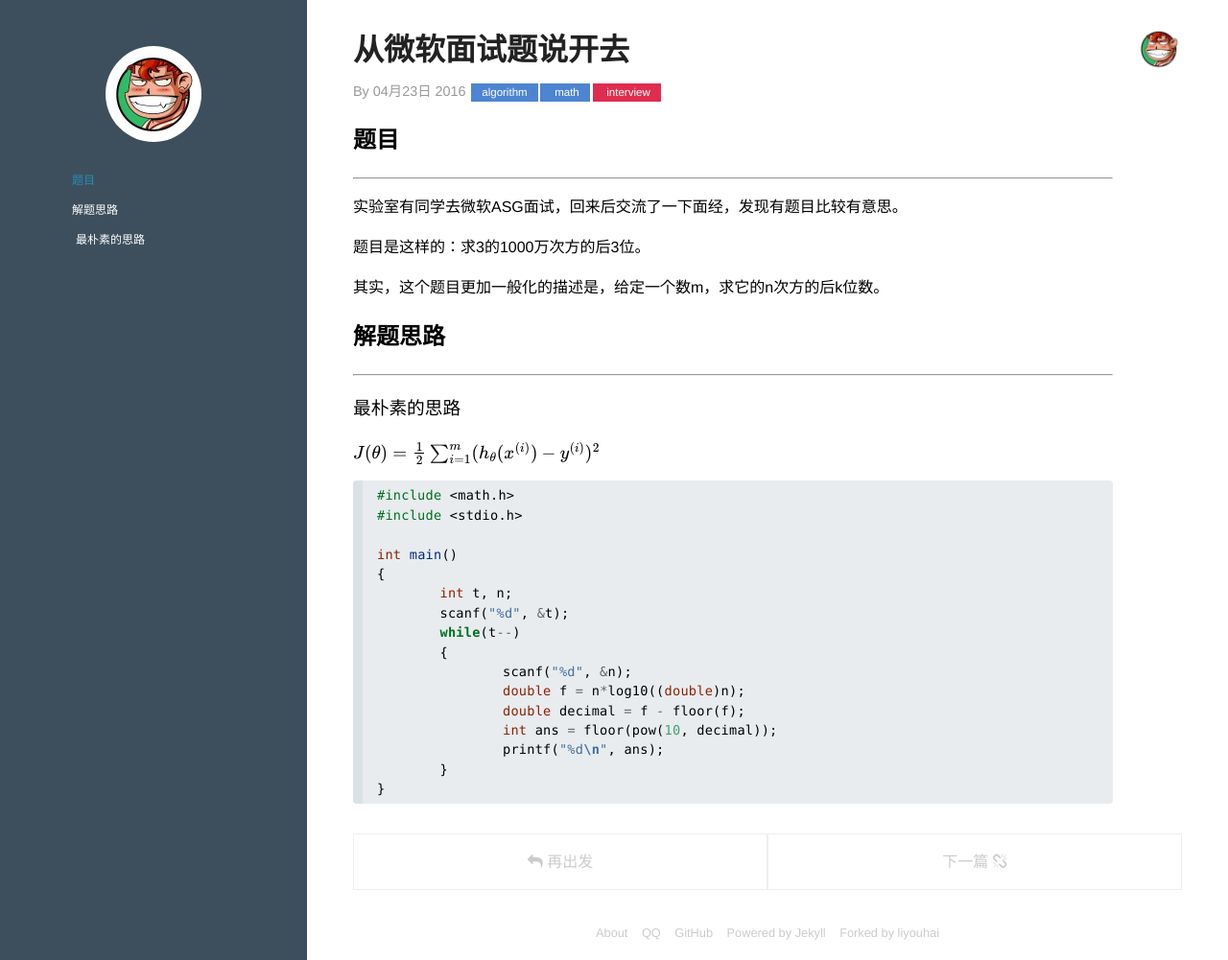
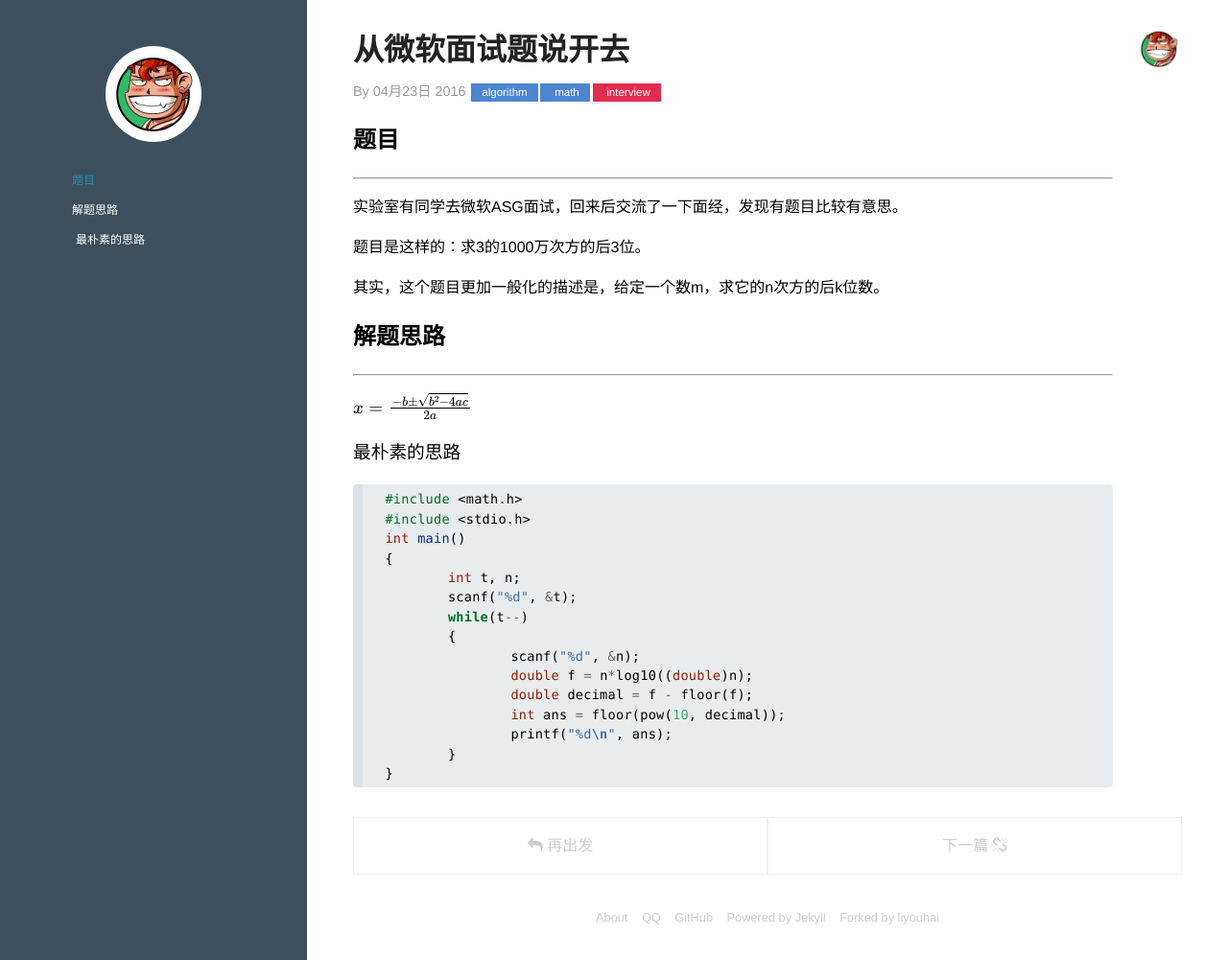
Before and after one commit to pskun/pskun.github.io, a Jekyll site: the page built from _posts/2016-04-23-ms-interview-question-extension.md, in a window 1280 px wide and 1001 px high. Shown: the whole window at 96% size. Built offline with Jekyll 4.4.1, drawn with Linux system fonts in a browser that asks for light colours; Markdown is read by kramdown in place of the engine named in the settings; formulas are drawn with MathJax 3; comment, search, counter and statistics services are not loaded; part of the change alters nothing that is shown.

```diff
--- a/_layouts/blog.html
+++ b/_layouts/blog.html
@@ -31,31 +31,7 @@
     <![endif]-->
     <script src="/js/min/jquery-1.7.2.min.js"></script>
     <!-- mathjax config similar to math.stackexchange -->
-    <script type="text/x-mathjax-config">
-        MathJax.Hub.Config({
-            jax: ["input/TeX", "output/HTML-CSS"],
-            tex2jax: {
-                inlineMath: [ ['$', '$'] ],
-                displayMath: [ ['$$', '$$']],
-                processEscapes: true,
-                skipTags: ['script', 'noscript', 'style', 'textarea', 'pre', 'code']
-            },
-            messageStyle: "none",
-            "HTML-CSS": { preferredFont: "TeX", availableFonts: ["STIX","TeX"] }
-        });
-    </script>
     <script type="text/javascript" src="http://cdn.mathjax.org/mathjax/latest/MathJax.js?config=TeX-AMS-MML_HTMLorMML"></script>
-    <!--
-     /\_ \    __                         /\ \                __
-     \//\ \  /\_\  __  __    ___   __  __\ \ \___      __   /\_\
-       \ \ \ \/\ \/\ \/\ \  / __`\/\ \/\ \\ \  _ `\  /'__`\ \/\ \
-        \_\ \_\ \ \ \ \_\ \/\ \L\ \ \ \_\ \\ \ \ \ \/\ \L\.\_\ \ \
-        /\____\\ \_\/`____ \ \____/\ \____/ \ \_\ \_\ \__/.\_\\ \_\
-        \/____/ \/_/`/___/> \/___/  \/___/   \/_/\/_/\/__/\/_/ \/_/
-                       /\___/
-                       \/__/
-     图像可以到http://asciigen.com/  生成..记得翻墙才能正常生成.如不方便可以博客留言我帮你生成
-     -->
 </head>
 
 <body>
--- a/_layouts/post.html
+++ b/_layouts/post.html
@@ -13,19 +13,6 @@ layout: blog
             class="post-category " href="/tag/#{{ page.tags | first }}"> {{ page.tags | first }}</a><a
             class="post-category " href="/tag/#{{ page.tags[1] }}">  {{ page.tags[1] }}</a>
     </p>
-    <script type="text/x-mathjax-config">
-        MathJax.Hub.Config({
-            jax: ["input/TeX", "output/HTML-CSS"],
-            tex2jax: {
-                inlineMath: [ ['$', '$'] ],
-                displayMath: [ ['$$', '$$']],
-                processEscapes: true,
-                skipTags: ['script', 'noscript', 'style', 'textarea', 'pre', 'code']
-            },
-            messageStyle: "none",
-            "HTML-CSS": { preferredFont: "TeX", availableFonts: ["STIX","TeX"] }
-        });
-    </script>
     <script type="text/javascript" src="http://cdn.mathjax.org/mathjax/latest/MathJax.js?config=TeX-AMS-MML_HTMLorMML"></script>
 </header>
 <div class="article pure-u-22-24">
--- a/_posts/2016-04-23-ms-interview-question-extension.md
+++ b/_posts/2016-04-23-ms-interview-question-extension.md
@@ -18,27 +18,26 @@ duoshuo: true
 
 ## 解题思路
 ----------
+$$x=\frac{-b\pm\sqrt{b^2-4ac}}{2a}$$
 
 ### 最朴素的思路
-$$ J(\theta) = \frac 1 2 \sum_{i=1}^m (h_\theta(x^{(i)})-y^{(i)})^2 $$
 
 {% highlight cpp %}
 
-#include <math.h>
-#include <stdio.h>
-
-int main()
-{
-	int t, n;
-	scanf("%d", &t);
-	while(t--)
-	{
-		scanf("%d", &n);
-		double f = n*log10((double)n);
-		double decimal = f - floor(f);
-		int ans = floor(pow(10, decimal));
-		printf("%d\n", ans);
-	}
-}
+ #include <math.h>
+ #include <stdio.h>
+ int main()
+ {
+	 int t, n;
+	 scanf("%d", &t);
+	 while(t--)
+	 {
+		 scanf("%d", &n);
+		 double f = n*log10((double)n);
+		 double decimal = f - floor(f);
+		 int ans = floor(pow(10, decimal));
+		 printf("%d\n", ans);
+	 }
+ }
 
 {% endhighlight %}
```
